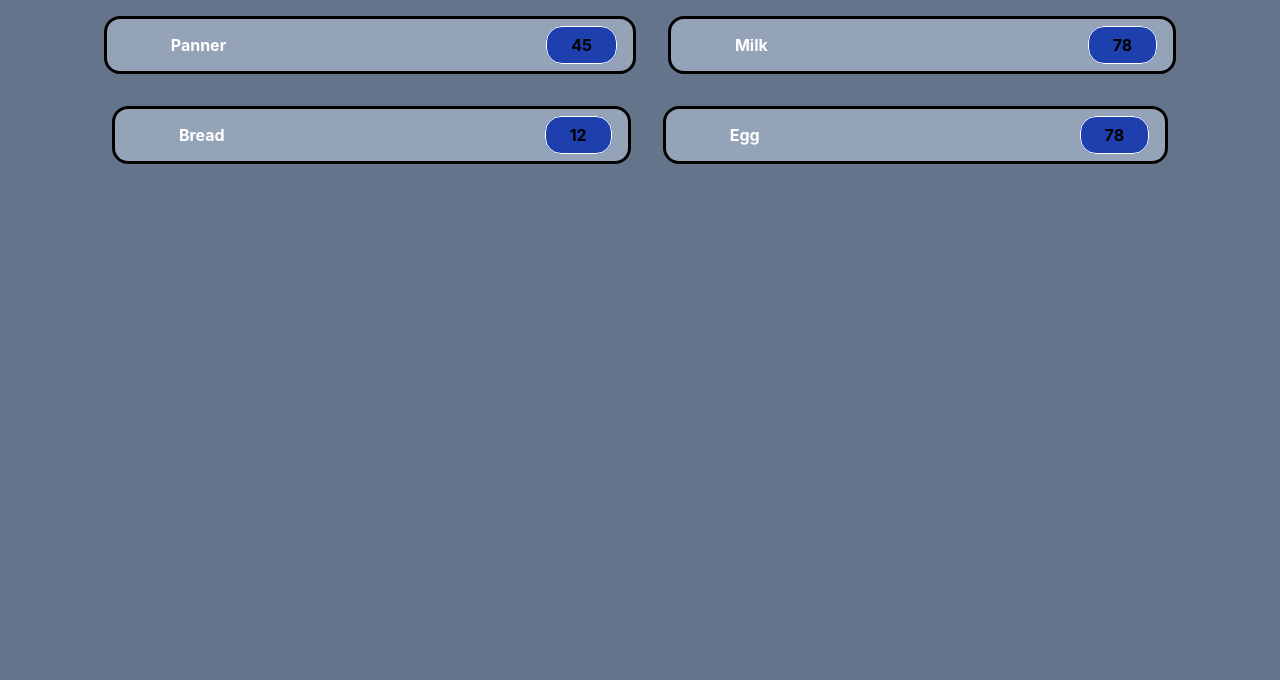
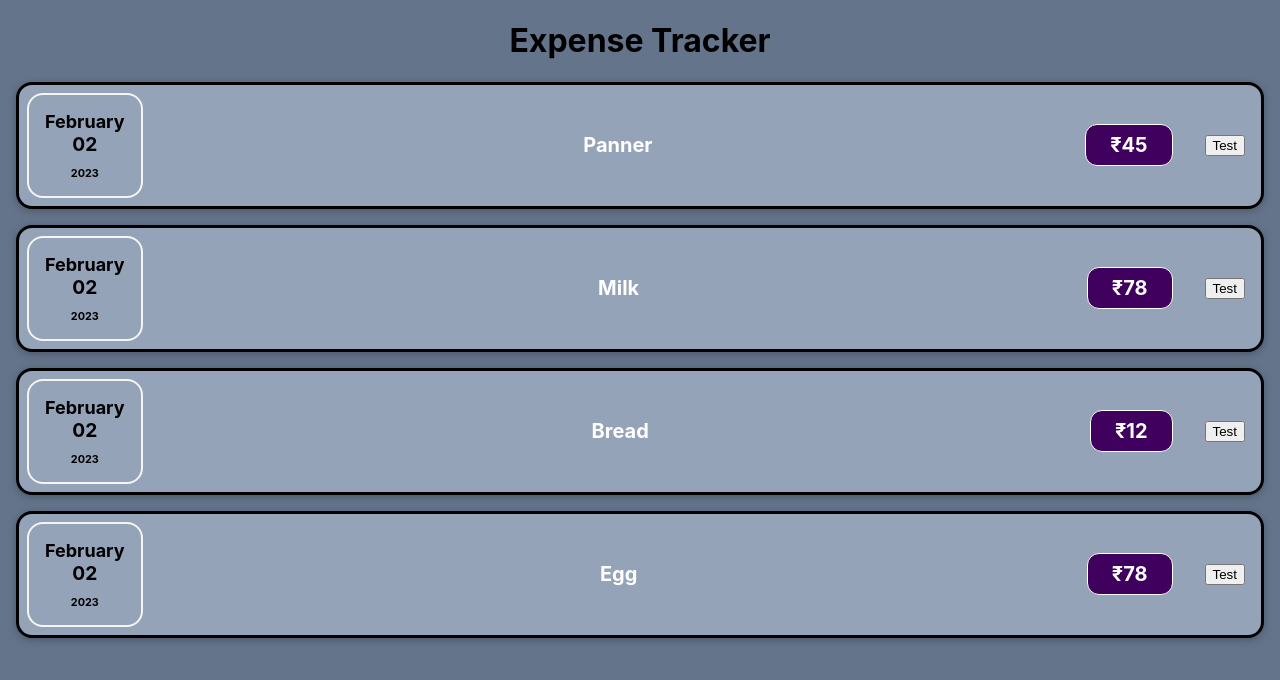
Before and after one commit to himanshu-pixel/expense-tracker, a React (Create React App) app: page / in a window 1280 px wide. Shown: the top 680 px of the page. Built offline with nearby package versions, Linux system fonts and the light colour scheme.

Commit message:
useState

```diff
--- a/src/App.js
+++ b/src/App.js
@@ -1,17 +1,19 @@
 import logo from "./logo.svg";
 import "./App.css";
 import ExpenseItem from "./components/ExpenseItem";
+import Card from "./components/Card";
 
 function App() {
   const expenses = [
-    { date: new Date(2021, 8, 7), item: "Panner", cost: 45 },
-    { date: new Date(2021, 8, 7), item: "Milk", cost: 78 },
-    { date: new Date(2021, 8, 7), item: "Bread", cost: 12 },
-    { date: new Date(2021, 8, 7), item: "Egg", cost: 78 },
+    { date: new Date(), item: "Panner", cost: 45 },
+    { date: new Date(), item: "Milk", cost: 78 },
+    { date: new Date(), item: "Bread", cost: 12 },
+    { date: new Date(), item: "Egg", cost: 78 },
   ];
 
   return (
     <div className="App">
+      <h1>Expense Tracker</h1>
       <ExpenseItem
         date={expenses[0].date}
         item={expenses[0].item}
--- /dev/null
+++ b/src/components/Card.css
@@ -0,0 +1,4 @@
+.card {
+  border-radius: 12px;
+  box-shadow: 0 1px 8px rgba(0, 0, 0, 0, 0.25);
+}
--- /dev/null
+++ b/src/components/Card.js
@@ -0,0 +1,6 @@
+import "./Card.css";
+function Card(props) {
+  const classes = "card" + props.className;
+  return <div className={classes}>{props.children}</div>;
+}
+export default Card;
--- /dev/null
+++ b/src/components/ExpenseDate.css
@@ -0,0 +1,17 @@
+.date {
+  border: 2.5px solid whitesmoke;
+  padding: 1rem;
+  margin: 0.5rem 0.5rem 0.5rem 0.5rem;
+  border-radius: 1rem;
+  font-weight: bolder;
+}
+.date-months {
+  font-size: large;
+}
+.date-day {
+  font-size: larger;
+}
+.date-year {
+  padding-top: 0.5rem;
+  font-size: small;
+}
--- /dev/null
+++ b/src/components/ExpenseDate.js
@@ -0,0 +1,16 @@
+import "./ExpenseDate.css";
+function ExpenseDate(props) {
+  const months = props.date.toLocaleString("en-US", { month: "long" });
+  const day = props.date.toLocaleString("en-US", { day: "2-digit" });
+  const year = props.date.getFullYear();
+  return (
+    <div className="date">
+      <div className="date-months">{months}</div>
+      <div className="date-day">{day}</div>
+      <div className="date-year">
+        <small>{year}</small>
+      </div>
+    </div>
+  );
+}
+export default ExpenseDate;
--- a/src/components/ExpenseItem.css
+++ b/src/components/ExpenseItem.css
@@ -6,34 +6,57 @@ body {
   --hero-color: #94a3b8;
   --primary-color: #1e40af;
 }
-.hero {
-  font-weight: bolder;
+.expense-item {
+  display: flex;
+  justify-content: space-between;
+  align-items: center;
+  box-shadow: 0 2px 8px rgba(0, 0, 0, 0.25);
   background-color: var(--hero-color);
-  padding: 1rem 1rem;
-  display: inline-block;
+  padding: 0.5;
   border: 3px solid black;
   margin: 1rem;
   border-radius: 1rem;
 }
-.date-div {
-  display: inline;
+.expense-item-description {
+  display: flex;
+  flex-direction: column;
+  gap: 1rem;
+  align-items: flex-end;
   padding: 1rem;
+  flex-flow: column-reverse;
+  justify-content: flex-start;
+  flex: 1;
 }
-.item-div {
-  display: inline;
-  padding: 1rem;
-  padding-right: 20rem;
+.expense-item h2 {
+  color: #3a3a3a;
+  font-size: 1rem;
+  flex: 1;
+  margin: 0 1rem;
   color: white;
 }
-.cost-div {
-  max-width: 25px;
-  text-align: right;
-  display: inline;
-  margin-left: auto;
-  margin-right: 0;
+.expense-item-price {
+  font-size: 1rem;
+  font-weight: bold;
+  color: white;
+  background-color: #40005d;
   border: 1px solid white;
-  background-color: var(--primary-color);
-  border-radius: 1rem;
+  padding: 0.5rem;
+  border-radius: 12px;
+}
+@media (min-width: 580px) {
+  .expense-item-description {
+    flex-direction: row;
+    align-items: center;
+    justify-content: flex-start;
+    flex: 1;
+  }
 
-  padding: 0.5rem 1.5rem;
+  .expense-item-description h2 {
+    font-size: 1.25rem;
+  }
+
+  .expense-item-price {
+    font-size: 1.25rem;
+    padding: 0.5rem 1.5rem;
+  }
 }
--- a/src/components/ExpenseItem.js
+++ b/src/components/ExpenseItem.js
@@ -1,10 +1,23 @@
 import "./ExpenseItem.css";
+import ExpenceDate from "./ExpenseDate";
+import { useState } from "react";
+import Card from "./Card";
 function ExpenseItem(props) {
+  const months = props.date.toLocaleString("en-US", { month: "long" });
+  const day = props.date.toLocaleString("en-US", { day: "2-digit" });
+  const year = props.date.getFullYear();
+  const [title, setTitle] = useState(props.item);
+  const clickHandler = () => setTitle("Updated");
   return (
-    <div className="hero">
-      <div className="date-div">{props.date.toISOString}</div>
-      <div className="item-div"> {props.item}</div>
-      <div className="cost-div">{props.cost}</div>
+    <div className="expense-item">
+      <ExpenceDate date={props.date} />
+      <div className="expense-item-description">
+        <h2>{title}</h2>
+        <div className="expense-item-price">₹{props.cost}</div>
+      </div>
+      <button onClick={clickHandler} style={{ margin: "1rem" }}>
+        Test
+      </button>
     </div>
   );
 }
--- a/src/index.css
+++ b/src/index.css
@@ -1,13 +1,14 @@
 body {
   margin: 0;
-  font-family: -apple-system, BlinkMacSystemFont, 'Segoe UI', 'Roboto', 'Oxygen',
-    'Ubuntu', 'Cantarell', 'Fira Sans', 'Droid Sans', 'Helvetica Neue',
+  font-family: -apple-system, BlinkMacSystemFont, "Segoe UI", "Roboto", "Oxygen",
+    "Ubuntu", "Cantarell", "Fira Sans", "Droid Sans", "Helvetica Neue",
     sans-serif;
   -webkit-font-smoothing: antialiased;
   -moz-osx-font-smoothing: grayscale;
+  margin: auto;
 }
 
 code {
-  font-family: source-code-pro, Menlo, Monaco, Consolas, 'Courier New',
+  font-family: source-code-pro, Menlo, Monaco, Consolas, "Courier New",
     monospace;
 }
```
